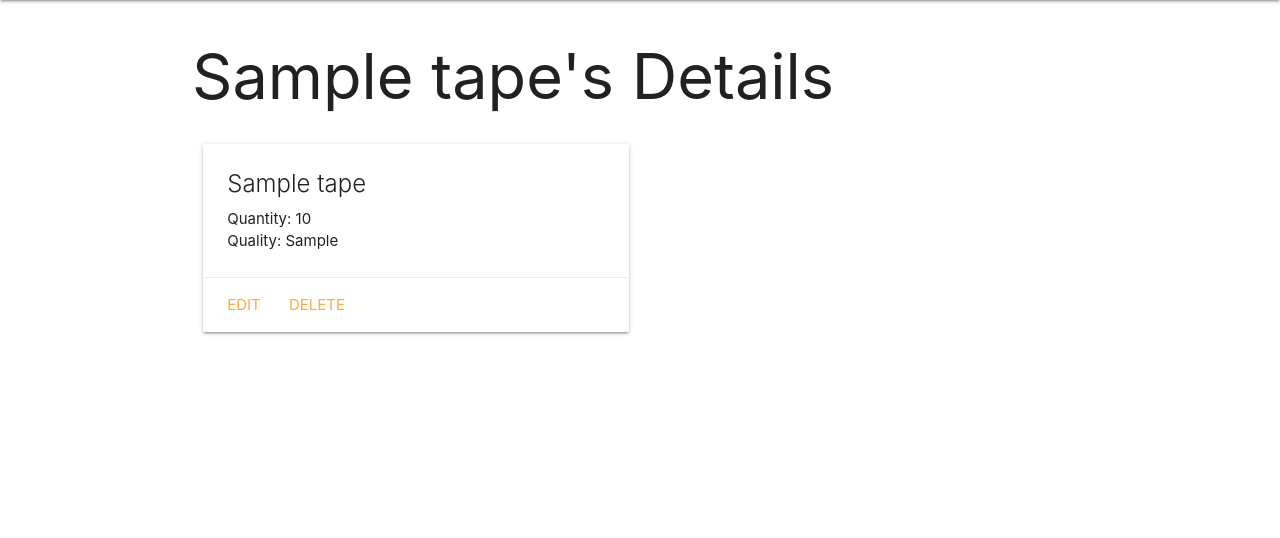
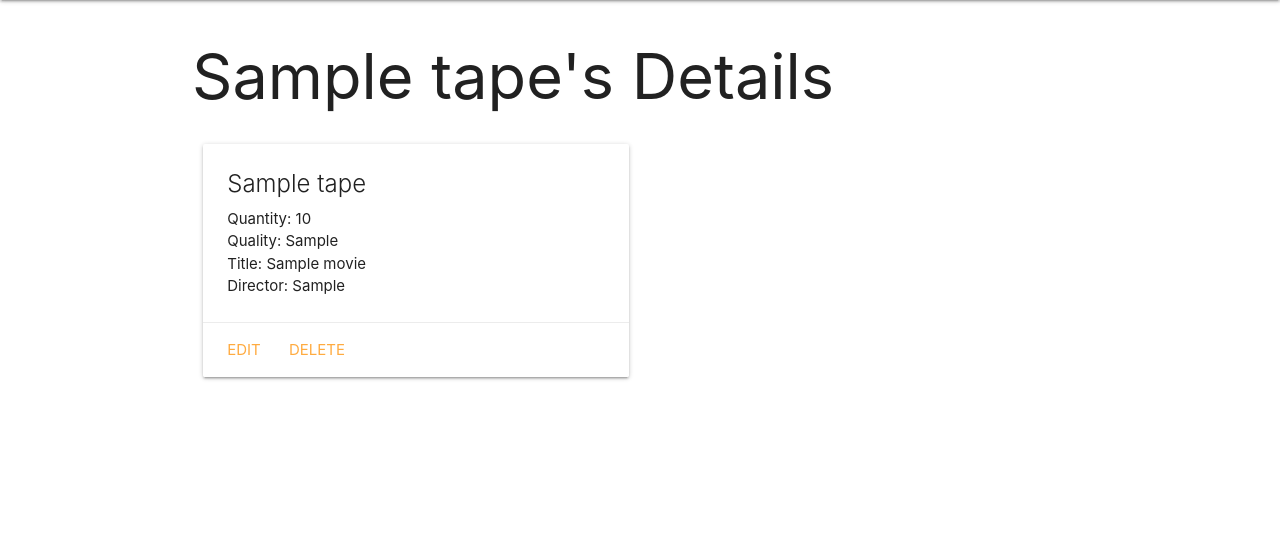
Before and after one commit to Sandyfromnyc/lets-get-physical-media, a Django app: page /tapes/1/ in a window 1280 px wide. Shown: the part 64-602 px from the top of the page. Run offline with Django 4.2, Linux system fonts and the light colour scheme; a user stored in the database is signed in; tables that the repository leaves empty hold one stand-in row (values such as "Sample post").

Commit message:
added movie to tape assoc

```diff
--- a/main_app/templates/tapes/detail.html
+++ b/main_app/templates/tapes/detail.html
@@ -10,6 +10,10 @@
         <span class="card-title">{{ tape.name }}</span>
         <p>Quantity: {{ tape.quantity }}</p>
         <p>Quality: {{ tape.quality }}</p>
+        {% for movie in tape.movies.all %}
+          <p>Title: {{ movie.title }}</p>
+          <p>Director: {{ movie.director }}</p>
+        {% endfor %}
       </div>
       <div class="card-action">
         <a href="{% url 'tapes_update' tape.id %}">Edit</a>
@@ -24,6 +28,12 @@
     <p>Title: {{ movie.title }}</p>
     <p>Director: {{ movie.director }}</p>
   </div>
+  <div class="card-action">
+    <form action="{% url 'assoc_movie' tape.id movie.id %}" method="POST">
+      {% csrf_token %}
+      <button type="submit" class="btn">Add</button>
+    </form>
+</div>
 </div>
 {% endfor %}
 </div>
--- a/main_app/urls.py
+++ b/main_app/urls.py
@@ -10,6 +10,8 @@ urlpatterns = [
     path('tapes/<int:tape_id>/', views.tapes_detail, name='detail'),
     path('tapes/<int:pk>/update', views.TapeUpdate.as_view(), name='tapes_update'),
     path('tapes/<int:pk>/delete', views.TapeDelete.as_view(), name='tapes_delete'),
+    path('tapes/<int:tape_id>/assoc_movie/<int:movie_id>/', views.assoc_movie, name='assoc_movie'),
+    path('tapes/<int:tape_id>/unassoc_movie/<int:movie_id>/', views.unassoc_movie, name='unassoc_movie'),
     path('movies/', views.MovieList.as_view(), name="movies_index"),
     path('movies/create/', views.MovieCreate.as_view(), name="movies_create"),
     path('movies/<int:pk>/', views.MovieDetail.as_view(), name="movies_detail"),
--- a/main_app/views.py
+++ b/main_app/views.py
@@ -97,3 +97,13 @@ class MovieCreate(LoginRequiredMixin, CreateView):
   model = Movie
   fields = '__all__'
   success_url ='/movies'
+
+@login_required
+def assoc_movie(request, tape_id, movie_id):
+  Tape.objects.get(id=tape_id).movies.add(movie_id)
+  return redirect('detail', tape_id=tape_id)
+
+@login_required
+def unassoc_movie(request, tape_id, movie_id):
+  Tape.objects.get(id=tape_id).movies.remove(movie_id)
+  return redirect('detail', tape_id=tape_id)
```
